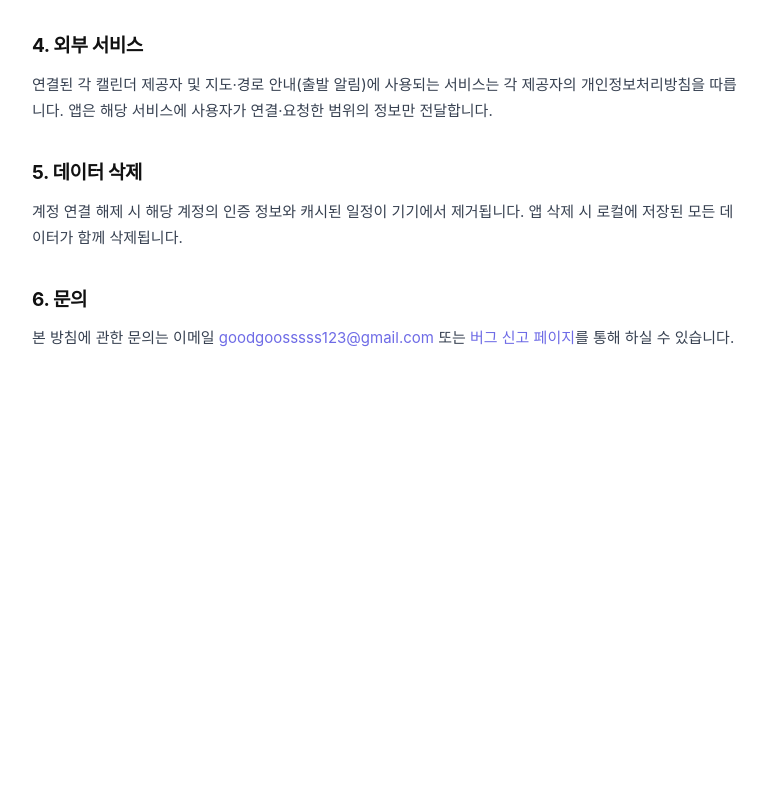
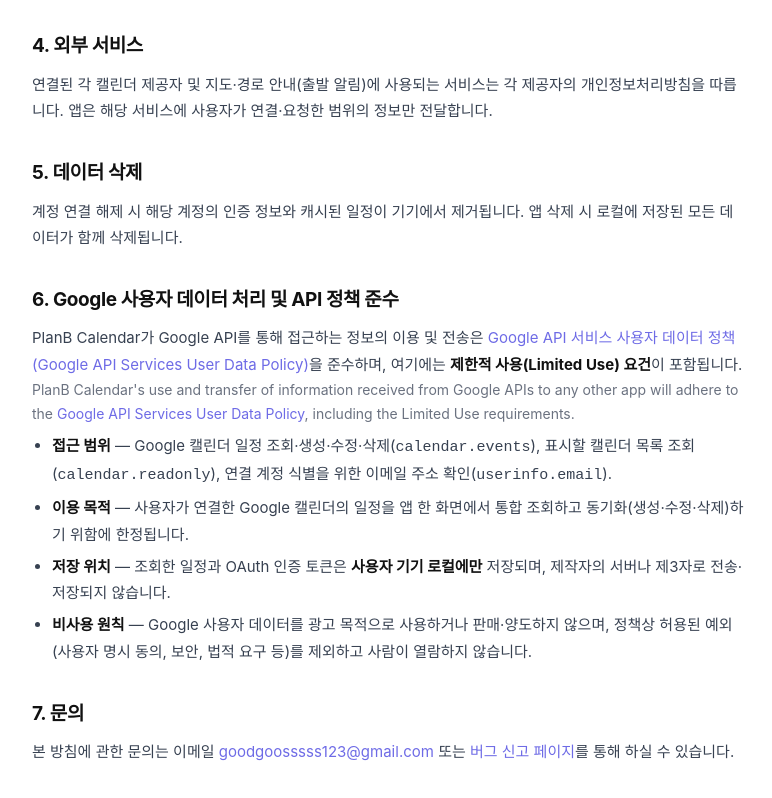
Before and after one commit to planbcalendar/planbcalendar.github.io, a plain HTML site: page privacy.html in a window 1280 px wide. Shown: the part 740-1538 px from the top of the page, without its empty margins (252-1024 px from the left). Before the commit the page ends 1182 px from the top, so only its background shows below. Drawn offline with Linux system fonts and the light colour scheme; a web font is replaced by a local one.

Commit message:
docs: privacy.html에 Google API User Data Policy·Limited Use 문구 (OAuth 검증)

```diff
--- a/privacy.html
+++ b/privacy.html
@@ -79,7 +79,17 @@
   <h2>5. 데이터 삭제</h2>
   <p>계정 연결 해제 시 해당 계정의 인증 정보와 캐시된 일정이 기기에서 제거됩니다. 앱 삭제 시 로컬에 저장된 모든 데이터가 함께 삭제됩니다.</p>
 
-  <h2>6. 문의</h2>
+  <h2>6. Google 사용자 데이터 처리 및 API 정책 준수</h2>
+  <p>PlanB Calendar가 Google API를 통해 접근하는 정보의 이용 및 전송은 <a href="https://developers.google.com/terms/api-services-user-data-policy" target="_blank" rel="noopener">Google API 서비스 사용자 데이터 정책(Google API Services User Data Policy)</a>을 준수하며, 여기에는 <strong>제한적 사용(Limited Use) 요건</strong>이 포함됩니다.</p>
+  <p style="color:var(--mut);font-size:14px;">PlanB Calendar's use and transfer of information received from Google APIs to any other app will adhere to the <a href="https://developers.google.com/terms/api-services-user-data-policy" target="_blank" rel="noopener">Google API Services User Data Policy</a>, including the Limited Use requirements.</p>
+  <ul>
+    <li><strong>접근 범위</strong> — Google 캘린더 일정 조회·생성·수정·삭제(<code>calendar.events</code>), 표시할 캘린더 목록 조회(<code>calendar.readonly</code>), 연결 계정 식별을 위한 이메일 주소 확인(<code>userinfo.email</code>).</li>
+    <li><strong>이용 목적</strong> — 사용자가 연결한 Google 캘린더의 일정을 앱 한 화면에서 통합 조회하고 동기화(생성·수정·삭제)하기 위함에 한정됩니다.</li>
+    <li><strong>저장 위치</strong> — 조회한 일정과 OAuth 인증 토큰은 <strong>사용자 기기 로컬에만</strong> 저장되며, 제작자의 서버나 제3자로 전송·저장되지 않습니다.</li>
+    <li><strong>비사용 원칙</strong> — Google 사용자 데이터를 광고 목적으로 사용하거나 판매·양도하지 않으며, 정책상 허용된 예외(사용자 명시 동의, 보안, 법적 요구 등)를 제외하고 사람이 열람하지 않습니다.</li>
+  </ul>
+
+  <h2>7. 문의</h2>
   <p>본 방침에 관한 문의는 이메일 <a href="mailto:goodgoosssss123@gmail.com">goodgoosssss123@gmail.com</a> 또는 <a href="bug-report.html">버그 신고 페이지</a>를 통해 하실 수 있습니다.</p>
 </div>
 
```
